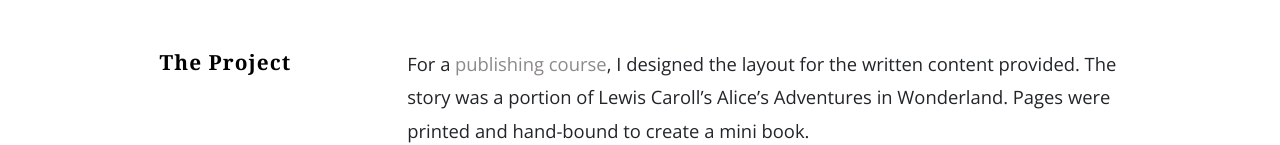
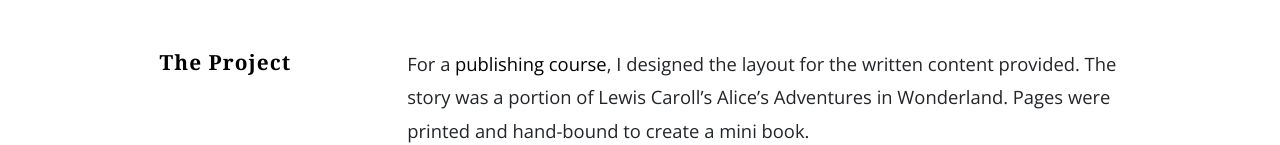
Before and after one commit to reizagabriel/P03, a plain HTML site: page alice.html in a window 1280 px wide. Shown: the part 548-693 px from the top of the page. Drawn offline with nearby package versions, Linux system fonts and the light colour scheme.

Commit message:
Change colour of in-text links

```diff
--- a/css/main.css
+++ b/css/main.css
@@ -61,13 +61,12 @@ a, a:visited {
 
 /* a:hover, a:focus, a:active {
   transition: background 0.5s ease-in;
-  background: #ffeda0;
   text-decoration: none;
 } */
 
 /* mouseover highlight */
 .hover-highlight {
-  color: #8c8988;
+  color: black;
   display: inline-block;
   -webkit-transform: perspective(1px) translateZ(0);
   transform: perspective(1px) translateZ(0);
```
